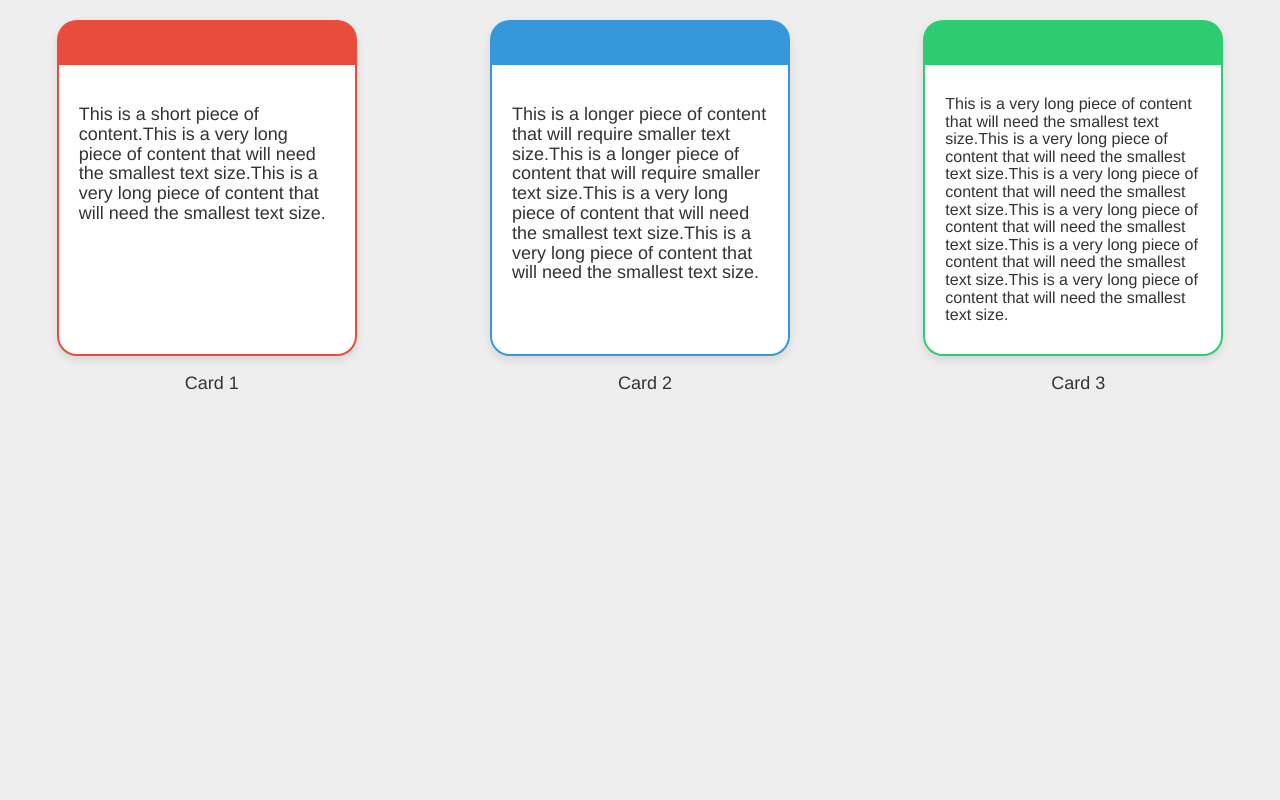
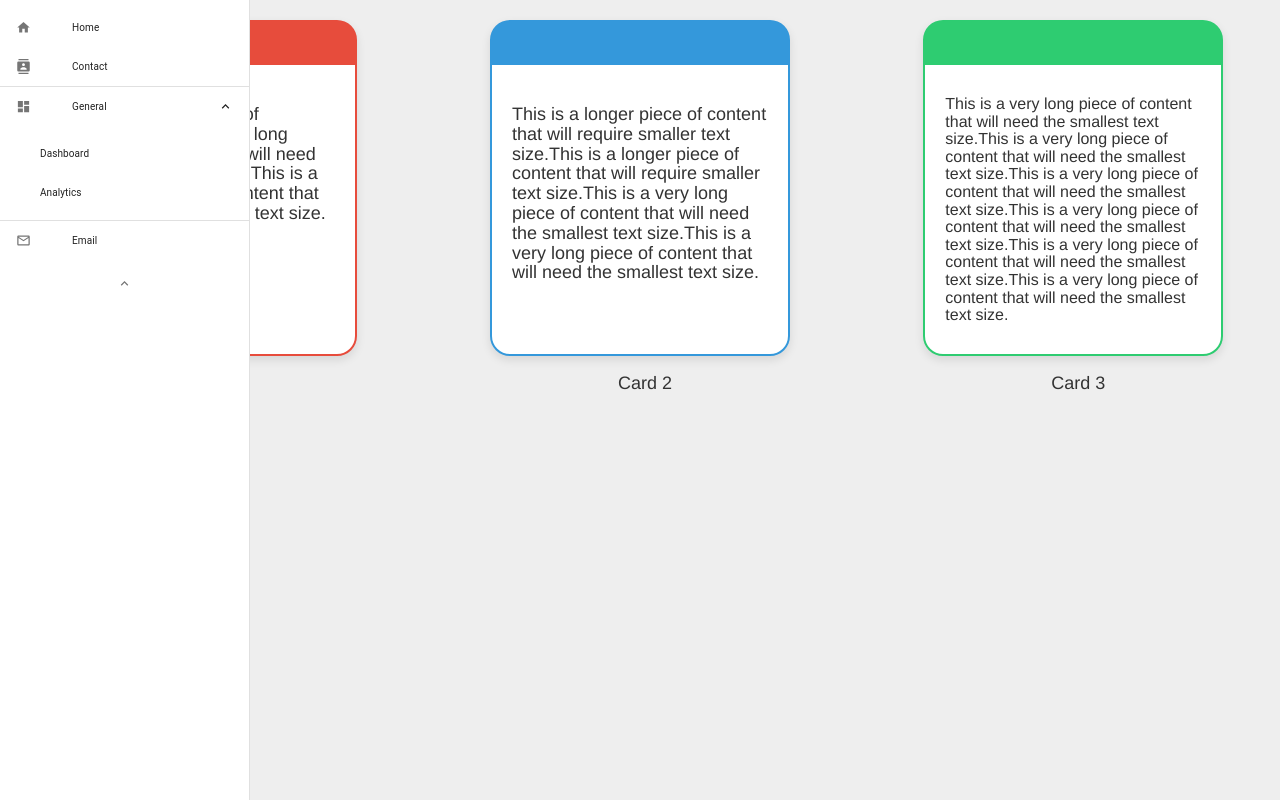
Before and after one commit to Azizbek0304/ResumeMatcher, a React (Create React App) app: page / in a window 1280 px wide. Built offline with nearby package versions, Linux system fonts and the light colour scheme.

Commit message:
1 file modified, 1 added

```diff
--- a/src/App.js
+++ b/src/App.js
@@ -1,6 +1,7 @@
 import React, { useState } from 'react';
 import Header from './components/Header';
 import Pricing from './components/Pricing';
+import Sidebar from './components/Sidebar';
 import Cards from './components/Cards';
 import PricingCard from './components/pricing2';
 import { ThemeProvider, createTheme } from '@mui/material/styles';
@@ -21,7 +22,9 @@ export default function App() {
         <HowTo isNightMode={isNightMode} /> */}
         {/* <Pricing isNightMode={isNightMode} />
         <PricingCard isNightMode={isNightMode} /> */}
+        <Sidebar />
         <Cards />
+
       </main>
     </ThemeProvider>
   );
--- /dev/null
+++ b/src/components/Sidebar/index.js
@@ -0,0 +1,82 @@
+import React, { useState } from 'react';
+import {
+  Drawer,
+  List,
+  ListItem,
+  ListItemIcon,
+  ListItemText,
+  Divider,
+  IconButton,
+} from '@mui/material';
+import {
+  Home as HomeIcon,
+  Contacts as ContactsIcon,
+  Dashboard as DashboardIcon,
+  MailOutline as MailOutlineIcon,
+  ExpandLess as ExpandLessIcon,
+  ExpandMore as ExpandMoreIcon,
+} from '@mui/icons-material';
+
+const Sidebar = () => {
+  const [open, setOpen] = useState(true);
+
+  const handleCollapse = () => {
+    setOpen(!open);
+  };
+
+  return (
+    <Drawer
+      variant="permanent"
+      sx={{
+        width: 250,
+        flexShrink: 0,
+        [`& .MuiDrawer-paper`]: { width: 250, boxSizing: 'border-box' },
+      }}
+    >
+      <List>
+        <ListItem button>
+          <ListItemIcon>
+            <HomeIcon />
+          </ListItemIcon>
+          <ListItemText primary="Home" />
+        </ListItem>
+        <ListItem button>
+          <ListItemIcon>
+            <ContactsIcon />
+          </ListItemIcon>
+          <ListItemText primary="Contact" />
+        </ListItem>
+        <Divider />
+        <ListItem button onClick={handleCollapse}>
+          <ListItemIcon>
+            <DashboardIcon />
+          </ListItemIcon>
+          <ListItemText primary="General" />
+          {open ? <ExpandLessIcon /> : <ExpandMoreIcon />}
+        </ListItem>
+        {open && (
+          <List sx={{ pl: 3 }}>
+            <ListItem button>
+              <ListItemText primary="Dashboard" />
+            </ListItem>
+            <ListItem button>
+              <ListItemText primary="Analytics" />
+            </ListItem>
+          </List>
+        )}
+        <Divider />
+        <ListItem button>
+          <ListItemIcon>
+            <MailOutlineIcon />
+          </ListItemIcon>
+          <ListItemText primary="Email" />
+        </ListItem>
+      </List>
+      <IconButton onClick={handleCollapse}>
+        {open ? <ExpandLessIcon /> : <ExpandMoreIcon />}
+      </IconButton>
+    </Drawer>
+  );
+};
+
+export default Sidebar;
```
